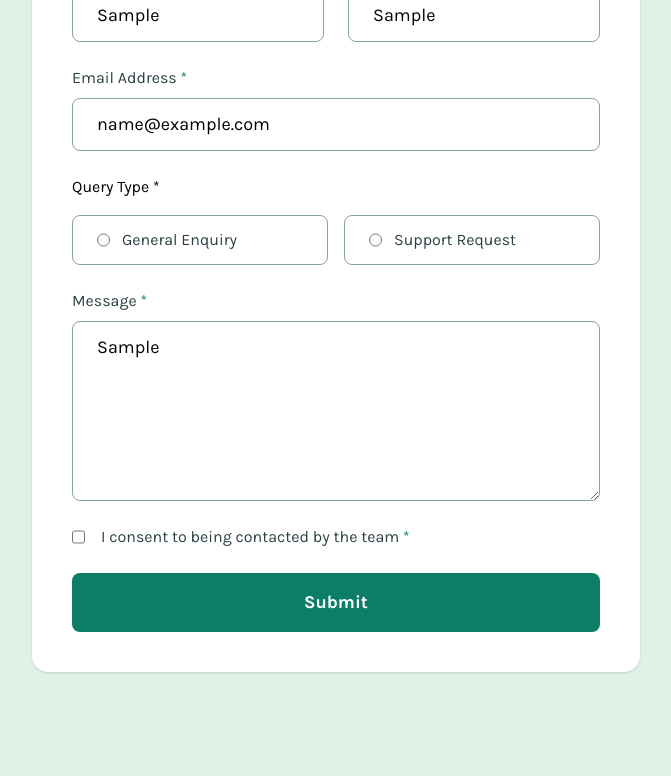
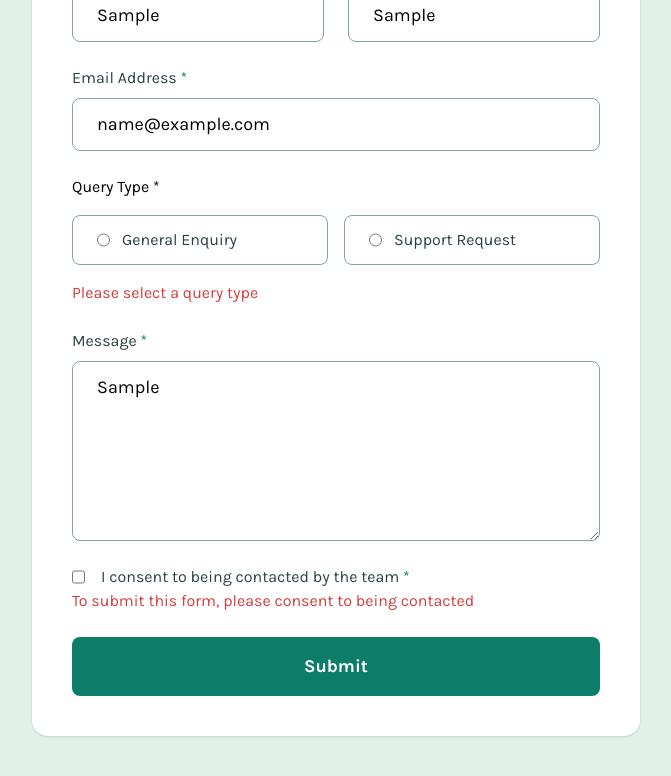
Before and after one commit to orrest/contact-form, an Angular app: page / in a window 1280 px wide. Both pictures are taken after typing "Sample", "Sample", "name@example.com", "Sample" into the empty fields and a click on the button "Submit". Shown: the part 275-1051 px from the top of the page, without its empty margins (304-975 px from the left). Built offline with nearby package versions, Linux system fonts and the light colour scheme.

Commit message:
contact-page: error msg

```diff
--- a/src/app/contact-page/contact-page.css
+++ b/src/app/contact-page/contact-page.css
@@ -47,3 +47,7 @@ input[type="text"],
 input[type="email"] {
   @apply text-body-md-regular border-[1px] rounded-lg px-6 py-3 border-grey-500 hover:green-outline hover:cursor-pointer focus:green-outline;
 }
+
+.err {
+  @apply text-body-sm text-red;
+}
--- a/src/app/contact-page/contact-page.html
+++ b/src/app/contact-page/contact-page.html
@@ -17,6 +17,9 @@
           id="first-name"
           autocomplete="given-name"
         />
+        @if (isFieldInvalid("firstName")) {
+          <p class="err">{{ requiredErr }}</p>
+        }
       </fieldset>
 
       <fieldset class="text-input">
@@ -27,6 +30,9 @@
           id="last-name"
           autocomplete="family-name"
         />
+        @if (isFieldInvalid("lastName")) {
+          <p class="err">{{ requiredErr }}</p>
+        }
       </fieldset>
     </div>
 
@@ -38,6 +44,9 @@
         id="email-addr"
         autocomplete="email"
       />
+      @if (isFieldInvalid("emailAddr")) {
+        <p class="err">Please enter a valid email address</p>
+      }
     </fieldset>
 
     <fieldset class="radio-input">
@@ -62,6 +71,9 @@
           <label for="support">Support Request</label>
         </div>
       </div>
+      @if (isFieldInvalid("queryType")) {
+        <p class="err">Please select a query type</p>
+      }
     </fieldset>
 
     <fieldset class="text-input">
@@ -71,13 +83,25 @@
         formControlName="message"
         autocomplete="off"
       ></textarea>
+      @if (isFieldInvalid("message")) {
+        <p class="err">{{ requiredErr }}</p>
+      }
     </fieldset>
 
-    <fieldset class="checkbox-input">
-      <input formControlName="agreement" type="checkbox" id="agreement" />
-      <label for="agreement">
-        I consent to being contacted by the team <span>*</span>
-      </label>
+    <fieldset>
+      <div class="checkbox-input">
+        <input formControlName="agreement" type="checkbox" id="agreement" />
+        <label for="agreement">
+          I consent to being contacted by the team <span>*</span>
+        </label>
+      </div>
+      @if (
+        form.get("agreement")?.value === false && form.get("agreement")?.touched
+      ) {
+        <p class="err">
+          To submit this form, please consent to being contacted
+        </p>
+      }
     </fieldset>
 
     <button
--- a/src/app/contact-page/contact-page.ts
+++ b/src/app/contact-page/contact-page.ts
@@ -5,11 +5,10 @@ import {
   ReactiveFormsModule,
   Validators,
 } from '@angular/forms';
-import { NgClass } from '@angular/common';
 
 @Component({
   selector: 'app-contact-page',
-  imports: [ReactiveFormsModule, NgClass],
+  imports: [ReactiveFormsModule],
   templateUrl: './contact-page.html',
   styleUrl: './contact-page.css',
 })
@@ -17,6 +16,8 @@ export class ContactPage {
   private fb = inject(FormBuilder);
 
   form: FormGroup;
+
+  requiredErr = 'This field is required';
 
   constructor() {
     this.form = this.fb.group({
@@ -29,9 +30,25 @@ export class ContactPage {
     });
   }
 
+  getField(name: string) {
+    return this.form.get(name);
+  }
+
+  isFieldInvalid(name: string) {
+    const field = this.getField(name);
+    if (field) {
+      return field?.invalid && (field?.dirty || field?.touched);
+    }
+
+    return false;
+  }
+
   onSubmit(form: FormGroup) {
     if (form.valid) {
       // submit success
+    } else {
+      // 将所有表单控件标记为 touched，以显示所有错误
+      form.markAllAsTouched();
     }
   }
 }
```
